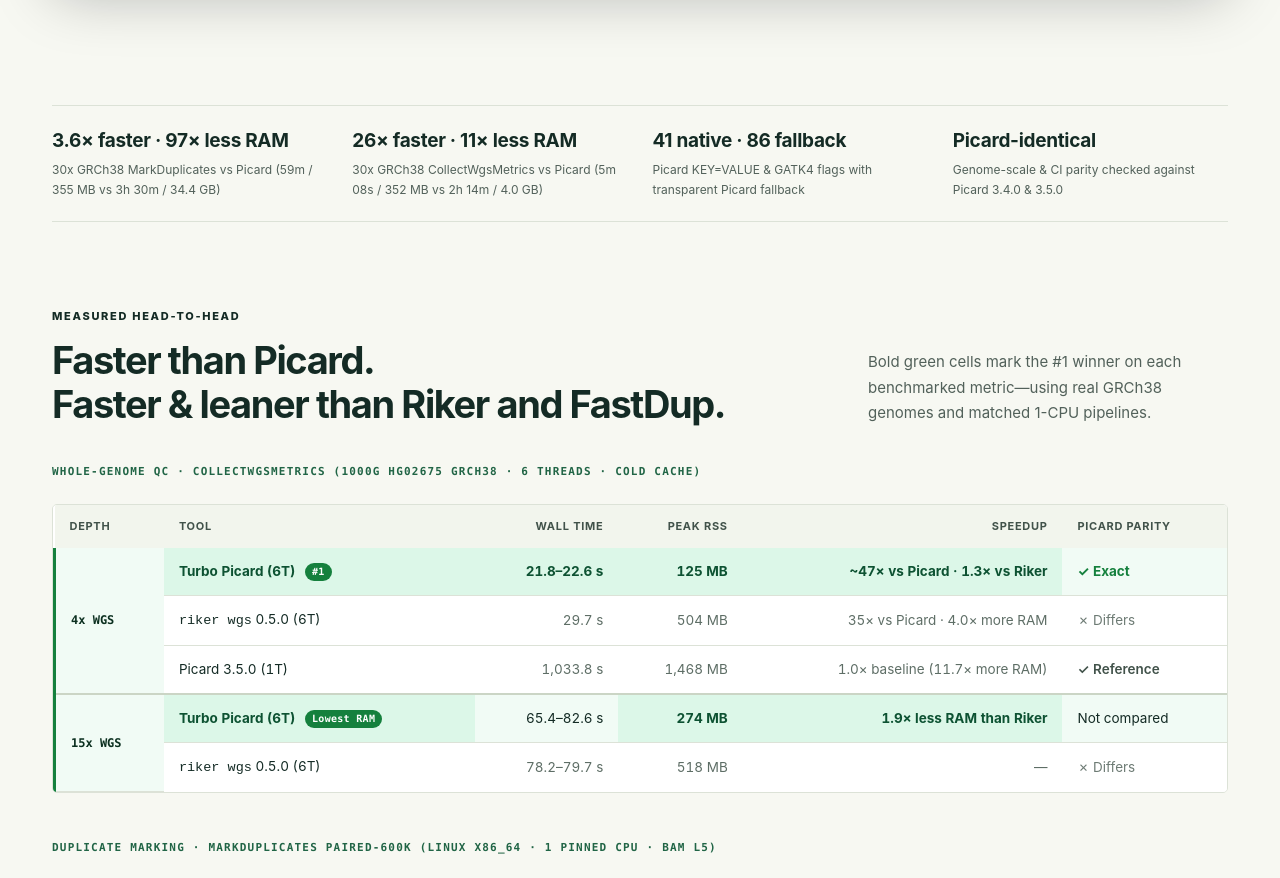
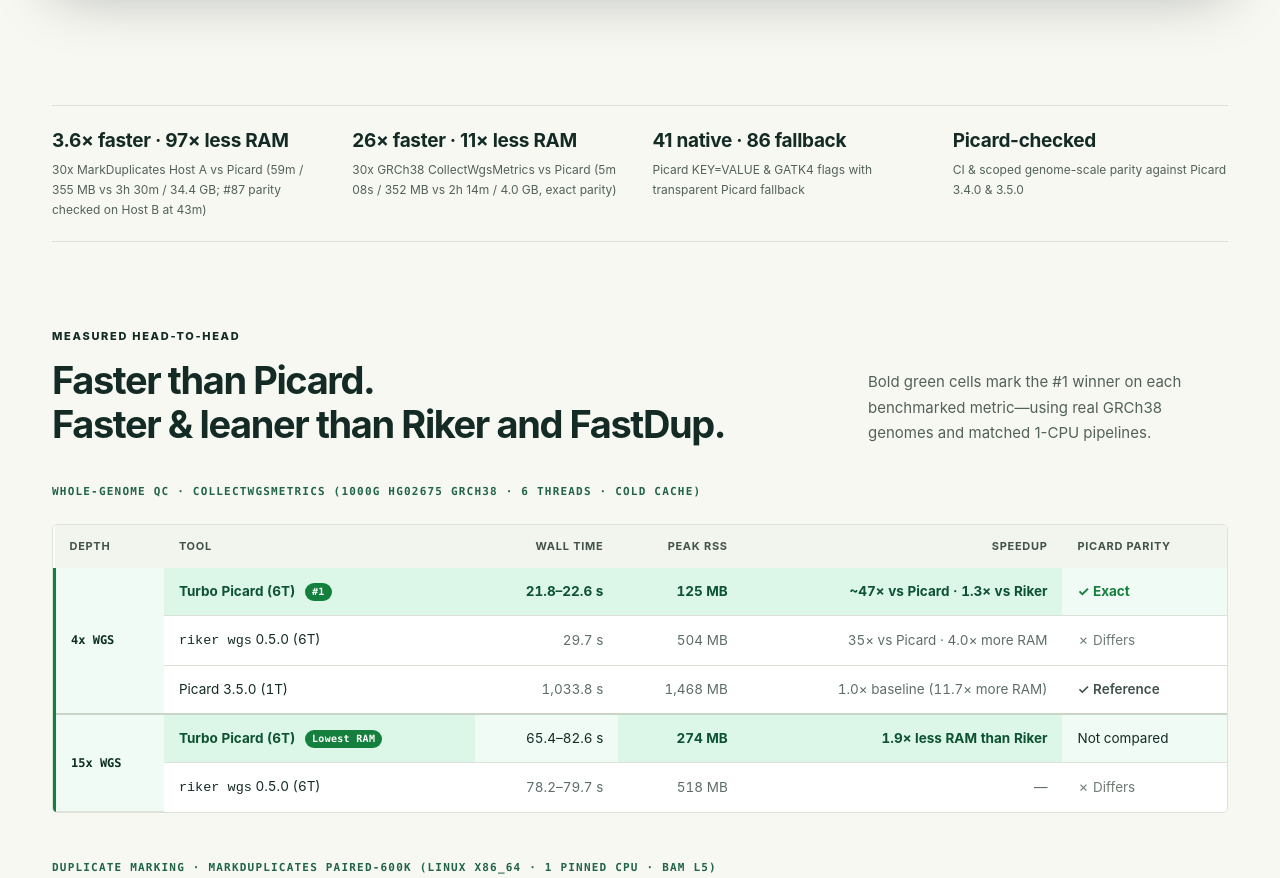
Before and after one commit to dnncha/turbo-picard, a plain HTML site: page docs/site/index.html in a window 1280 px wide. Shown: the part 1523-2401 px from the top of the page. Drawn offline with Linux system fonts and the light colour scheme.

Commit message:
docs(release): separate Host A pre-#87 timings from Host B #87 and chr21 #88 parity scope

```diff
--- a/docs/site/index.html
+++ b/docs/site/index.html
@@ -21,7 +21,7 @@
   I=sample.bam \
   O=turbo.bam M=turbo.txt</pre><p class="terminal-note">Up to 9x–19x faster &amp; 11x–18x less RAM.<br>Picard-identical flags, tags, and metrics.</p></div></section>
 <section class="section proof-section"><figure class="proof-card"><a href="./evidence/"><picture><source media="(max-width: 700px)" srcset="./assets/competitor-card-mobile.svg"><img src="./assets/competitor-card.svg" width="1280" height="640" alt="Turbo Picard MarkDuplicates and 4x GRCh38 WGS timings and memory against Picard, Riker, FastDup, and samtools." loading="eager" decoding="async"></picture></a><figcaption>Derived from checked-in 1-CPU MarkDuplicates runs, 1000 Genomes HG02675 4x GRCh38 WGS runs vs Riker &amp; Picard, and the 32-command suite. <a href="https://github.com/dnncha/turbo-picard/tree/main/benchmarks">Raw benchmark runs ↗</a></figcaption></figure></section>
-<div class="fact-strip"><div><strong>3.6× faster · 97× less RAM</strong><span>30x GRCh38 MarkDuplicates vs Picard (59m / 355 MB vs 3h 30m / 34.4 GB)</span></div><div><strong>26× faster · 11× less RAM</strong><span>30x GRCh38 CollectWgsMetrics vs Picard (5m 08s / 352 MB vs 2h 14m / 4.0 GB)</span></div><div><strong>41 native · 86 fallback</strong><span>Picard KEY=VALUE &amp; GATK4 flags with transparent Picard fallback</span></div><div><strong>Picard-identical</strong><span>Genome-scale &amp; CI parity checked against Picard 3.4.0 &amp; 3.5.0</span></div></div>
+<div class="fact-strip"><div><strong>3.6× faster · 97× less RAM</strong><span>30x MarkDuplicates Host A vs Picard (59m / 355 MB vs 3h 30m / 34.4 GB; #87 parity checked on Host B at 43m)</span></div><div><strong>26× faster · 11× less RAM</strong><span>30x GRCh38 CollectWgsMetrics vs Picard (5m 08s / 352 MB vs 2h 14m / 4.0 GB, exact parity)</span></div><div><strong>41 native · 86 fallback</strong><span>Picard KEY=VALUE &amp; GATK4 flags with transparent Picard fallback</span></div><div><strong>Picard-checked</strong><span>CI &amp; scoped genome-scale parity against Picard 3.4.0 &amp; 3.5.0</span></div></div>
 <section class="section" id="competitor-benchmarks"><div class="section-header"><div><p class="eyebrow">Measured head-to-head</p><h2>Faster than Picard.<br>Faster &amp; leaner than Riker and FastDup.</h2></div><p>Bold green cells mark the #1 winner on each benchmarked metric—using real GRCh38 genomes and matched 1-CPU pipelines.</p></div>
 <div class="bench-stack">
 <div><p class="bench-label">Whole-genome QC · CollectWgsMetrics (1000G HG02675 GRCh38 · 6 threads · cold cache)</p>
```
Also changed, not shown: website/pages/home.html (+1 -1 lines), 12 other files.
